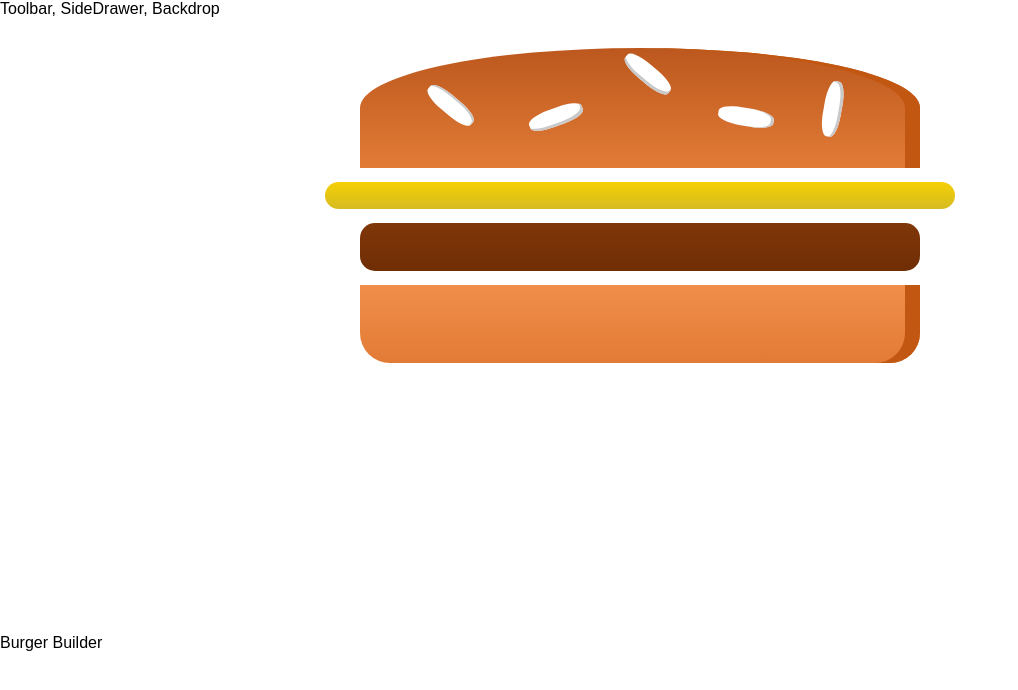
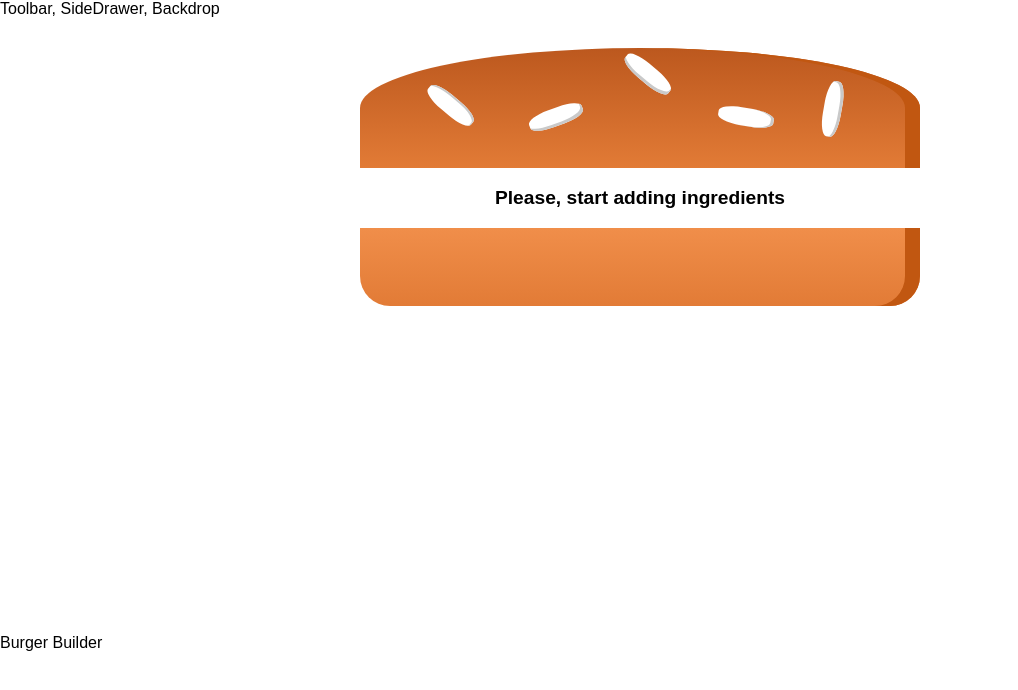
Before and after one commit to akamenskiy/burger-constructor-react, a React app: page / in a window 1280 px wide. Shown: the top 690 px of the page, without its empty margins (0-1018 px from the left). Built offline with nearby package versions, Linux system fonts and the light colour scheme.

Commit message:
[Project]: added dynamic add ingredients to burger

```diff
--- a/package.json
+++ b/package.json
@@ -99,6 +99,7 @@
     "extends": "react-app"
   },
   "devDependencies": {
+    "@babel/plugin-proposal-class-properties": "^7.1.0",
     "babel-plugin-styled-components": "^1.7.1"
   }
 }
--- a/src/components/Burger/Burger.js
+++ b/src/components/Burger/Burger.js
@@ -24,13 +24,25 @@ const Container = styled.div`
   }
 `;
 
-const Burger = () => (
-  <Container>
-    <BurgerIngredient type="bread-top" />
-    <BurgerIngredient type="cheese" />
-    <BurgerIngredient type="meat" />
-    <BurgerIngredient type="bread-bottom" />
-  </Container>
-);
+const Burger = props => {
+  const { ingredients } = props;
+  let renderIngredients = Object.keys(ingredients)
+    .map(ingName =>
+      [...Array(ingredients[ingName])].map((_, i) => (
+        <BurgerIngredient key={ingName + i} type={ingName} />
+      ))
+    )
+    .reduce((acc, item) => acc.concat(item), []);
+  if (renderIngredients.length === 0) {
+    renderIngredients = <p>Please, start adding ingredients</p>;
+  }
+  return (
+    <Container>
+      <BurgerIngredient type="bread-top" />
+      {renderIngredients}
+      <BurgerIngredient type="bread-bottom" />
+    </Container>
+  );
+};
 
 export default Burger;
--- a/src/containers/BurgerBuilder/BurgerBuilder.js
+++ b/src/containers/BurgerBuilder/BurgerBuilder.js
@@ -2,10 +2,19 @@ import React, { Component, Fragment } from 'react';
 import { Burger } from '@/components/Burger';
 
 class BurgerBuilder extends Component {
+  state = {
+    ingredients: {
+      salad: 0,
+      bacon: 0,
+      cheese: 0,
+      meat: 0,
+    },
+  };
   render() {
+    const { ingredients } = this.state;
     return (
       <Fragment>
-        <Burger />
+        <Burger ingredients={ingredients} />
         <div>Burger Builder</div>
       </Fragment>
     );
```
Also changed, not shown: .babelrc, .eslintrc.json, 1 other file (tests, documents, lock files or other folders).
